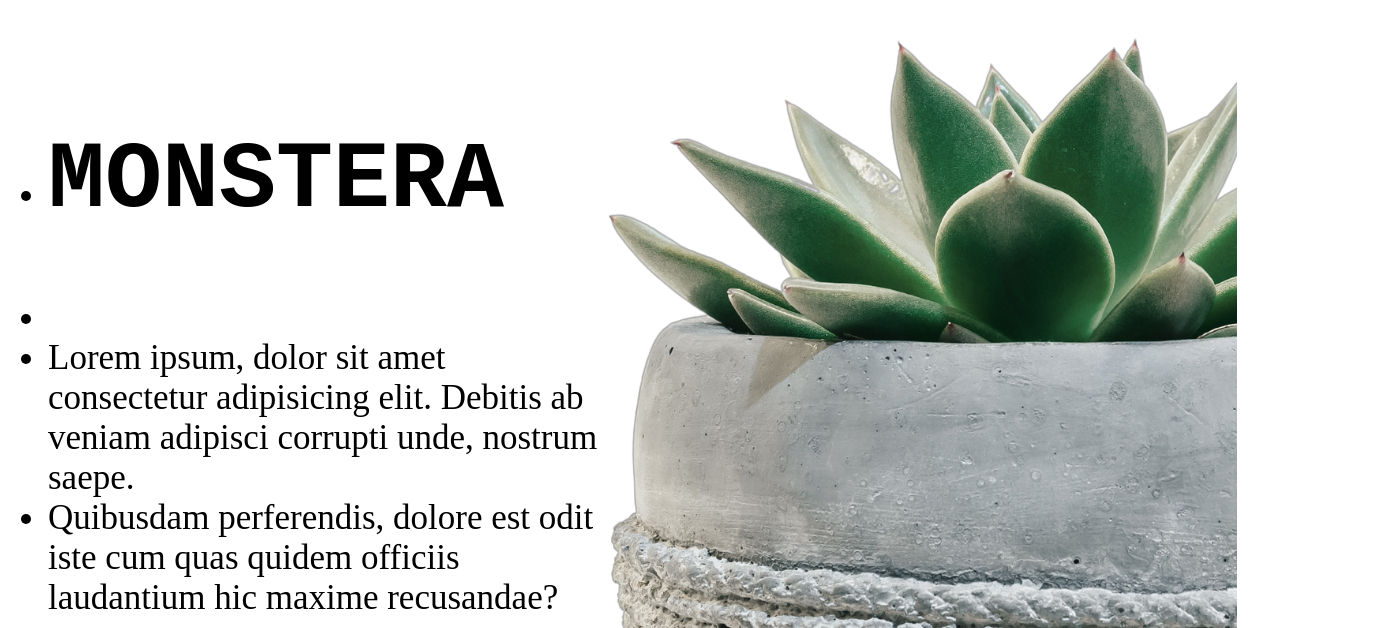
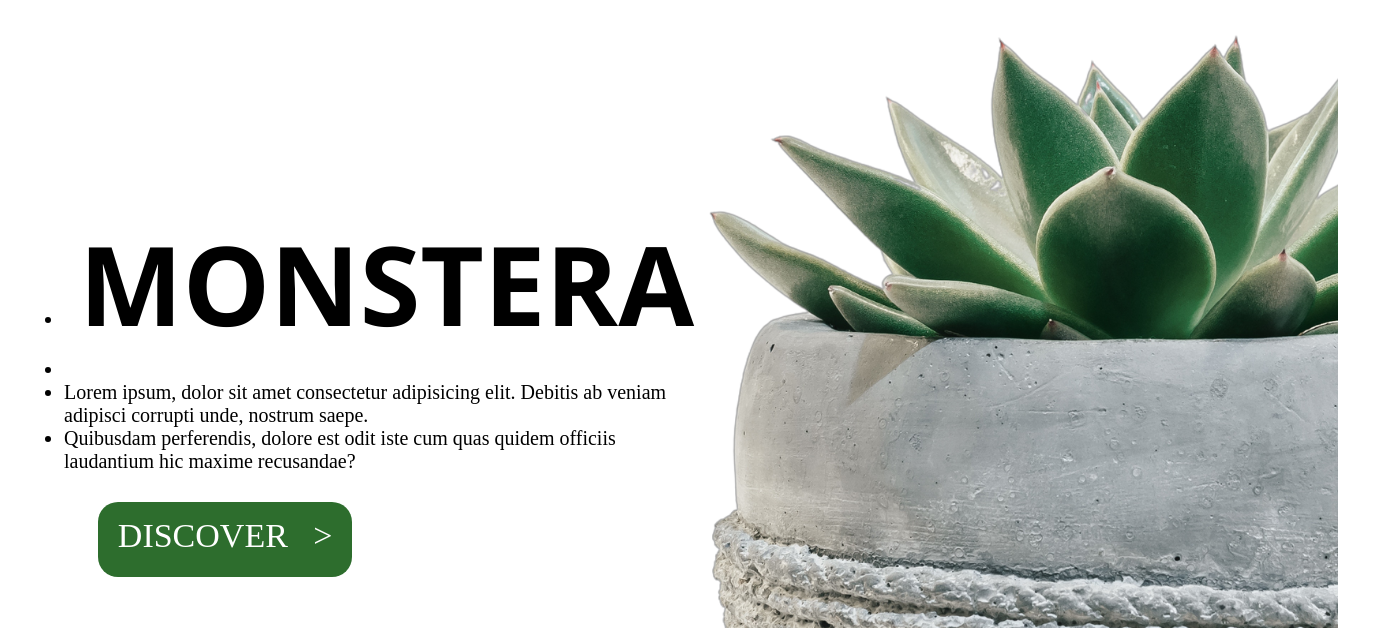
Before and after one commit to puneet2121/project-06, a website: page index.html in a window 1280 px wide. Shown: the part 145-773 px from the top of the page, 1373 px wide, since content can reach past the window. Drawn offline with Linux system fonts and the light colour scheme; a web font is replaced by a local one.

Commit message:
add discover

```diff
--- a/index.html
+++ b/index.html
@@ -44,20 +44,48 @@
       }
       #midWhole {
         display: flex;
-        margin-top: 35px;
+        margin-top: 32px;
       }
       #monstera {
-        font-size: 95px;
+        background-color: white;
+        font-size: 110px;
+        color: black;
+        margin-top: 135px;
+        margin-bottom: -15px;
+        margin-left: 0px;
         font-weight: bolder;
-        font-family: monospace;
-        margin-top: 95px;
+        height: auto;
+        font-family:'Segoe UI', Tahoma, Geneva, Verdana, sans-serif;
       }
       ul {
-        font-size: 35px;
+        margin-left: 16px;
+        display: flex;
+        flex-direction: column;
+        font-size: 29px;
       }
       li {
+        font-size: 20px;
+      }
+      .midWholePart13Parts {
+        display: flex;
+      }
+      h1 {
+
+        background-color:rgb(45, 109, 45);
+        width: 32%;
+        border-radius: 20px;
+        margin-left: 90px;
+        color: white;
+        text-align: center;
+        font-size: 34px;
+        font-weight: 100;
+        height: 45px;
+        padding: 15px;
+
 
       }
+
+
     </style>
   </head>
   <body>
@@ -100,7 +128,7 @@
         <div id="midWholePart11">
           <div>
             <ul>
-              <li><h1 id="monstera">MONSTERA</h1></li>
+              <li ><h1 id="monstera">MONSTERA</h1></li>
               <li></li>
               <li>
                 Lorem ipsum, dolor sit amet consectetur adipisicing elit.
@@ -116,7 +144,7 @@
         <div id="midWholePart12">
           <div id="midWholePart121">
             <div>
-              <h1>DISCOVER</h1>
+              <h1>DISCOVER &nbsp; > </h1>
             </div>
             <div id="midWholePart122">
               <img src="./photos/greaterThan.svg" />
```
